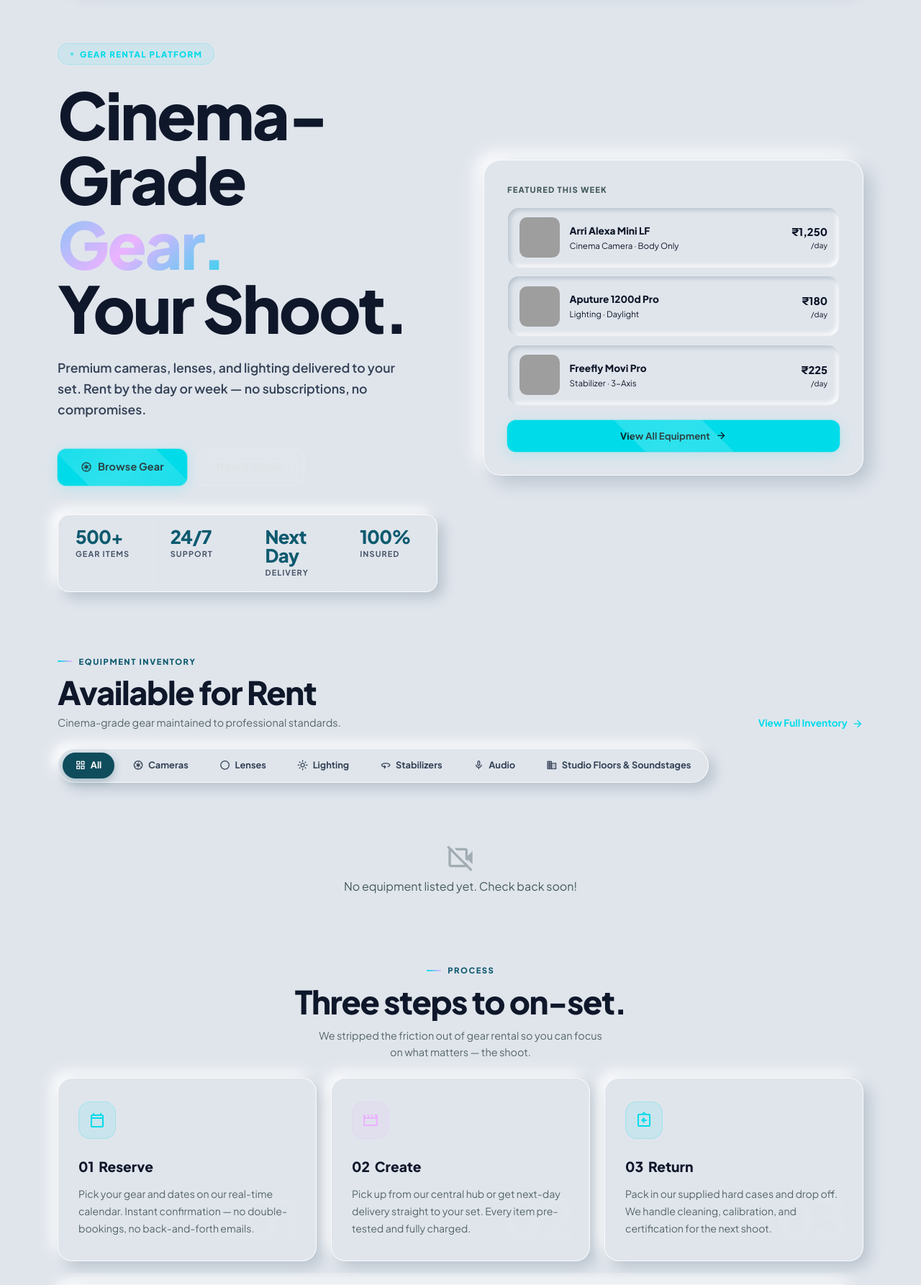
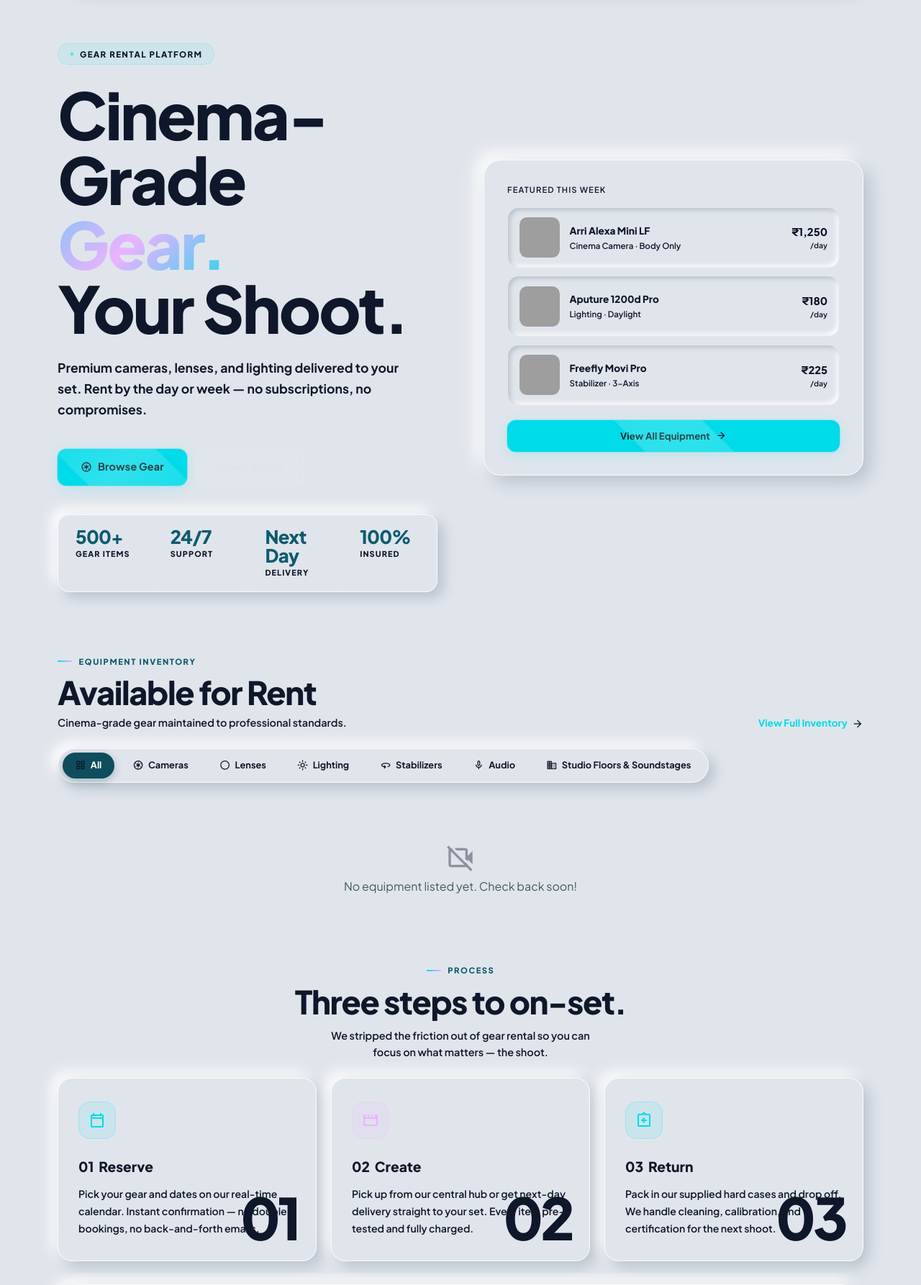
Before and after one commit to camcrewindia/camcrew.in, a Flask app: page /rentals.html in a window 1280 px wide. Shown: the part 116-1902 px from the top of the page at 72% size. Run offline with Flask 3, Linux system fonts and the light colour scheme; data that the repository does not hold is empty; parts of the project's set-up code (start-up, migrations or seed data) failed here and were passed over; some libraries are stand-ins or nearby versions; grey boxes are pictures that could not be loaded.

Commit message:
style: make all text elements ultra-dark high-contrast charcoal (#0f172a / #1e293b) in rentals.html and sales.html for Light Theme

```diff
--- a/templates/public/rentals.html
+++ b/templates/public/rentals.html
@@ -15,9 +15,9 @@
   html.light, :root {
     --page-bg:             #e0e5ec;
     --text-main:           #0f172a;
-    --text-muted:          #334155;
+    --text-muted:          #0f172a;
     --hero-title-color:    #0f172a;
-    --hero-desc-color:     #334155;
+    --hero-desc-color:     #0f172a;
     --accent-color:        #0e5a6f;
     --card-outer-shadow:   10px 10px 24px #b8c2cc, -10px -10px 24px #ffffff;
     --card-outer-shadow-h: 14px 14px 32px #a8b3be, -14px -14px 32px #ffffff;
@@ -35,15 +35,15 @@
     --info-bg:             #e0e5ec;
     --info-shadow:         none;
     --name-color:          #0f172a;
-    --title-color:         #64748b;
-    --loc-text-color:      #475569;
+    --title-color:         #1e293b;
+    --loc-text-color:      #0f172a;
     --rate-color:          #0e5a6f;
 
     --btn-view-bg:         #e0e5ec;
     --btn-view-shadow:     4px 4px 10px #b8c2cc, -4px -4px 10px #ffffff;
     --btn-view-shadow-h:   6px 6px 14px #b8c2cc, -6px -6px 14px #ffffff;
     --btn-view-shadow-active: inset 4px 4px 8px #b8c2cc, inset -4px -4px 8px #ffffff;
-    --btn-view-color:      #334155;
+    --btn-view-color:      #0f172a;
 
     --btn-book-bg:         #0f4c5c;
     --btn-book-color:      #ffffff;
@@ -123,22 +123,30 @@
   }
 
   /* High contrast text in Light Mode */
+  [data-theme="light"] h1, [data-theme="light"] h2, [data-theme="light"] h3, [data-theme="light"] h4,
+  [data-theme="light"] p, [data-theme="light"] span, [data-theme="light"] div, [data-theme="light"] label,
+  html.light h1, html.light h2, html.light h3, html.light h4,
+  html.light p, html.light span, html.light div, html.light label {
+    color: #0f172a;
+  }
   [data-theme="light"] .hero-title,
   html.light .hero-title {
     color: #0f172a !important;
   }
   [data-theme="light"] .hero-sub,
   html.light .hero-sub {
-    color: #334155 !important;
-    font-weight: 600;
+    color: #0f172a !important;
+    font-weight: 700;
   }
   [data-theme="light"] .stat-pill-num,
   html.light .stat-pill-num {
     color: #0e5a6f !important;
+    font-weight: 900;
   }
   [data-theme="light"] .stat-pill-lbl,
   html.light .stat-pill-lbl {
-    color: #475569 !important;
+    color: #0f172a !important;
+    font-weight: 800;
   }
   [data-theme="light"] .stats-bar,
   html.light .stats-bar {
@@ -154,7 +162,21 @@
   }
   [data-theme="light"] .filter-btn,
   html.light .filter-btn {
-    color: #334155 !important;
+    color: #0f172a !important;
+    font-weight: 700;
+  }
+  [data-theme="light"] [style*="color:#556669"],
+  [data-theme="light"] [style*="color:#445a5c"],
+  [data-theme="light"] [style*="color:#64748b"],
+  [data-theme="light"] [style*="color:#849495"],
+  [data-theme="light"] [style*="color:#8aacaf"],
+  html.light [style*="color:#556669"],
+  html.light [style*="color:#445a5c"],
+  html.light [style*="color:#64748b"],
+  html.light [style*="color:#849495"],
+  html.light [style*="color:#8aacaf"] {
+    color: #0f172a !important;
+    font-weight: 600 !important;
   }
   [data-theme="light"] .filter-btn.active,
   html.light .filter-btn.active {
```
Also changed, not shown: templates/public/sales.html (+14 -18 lines).
